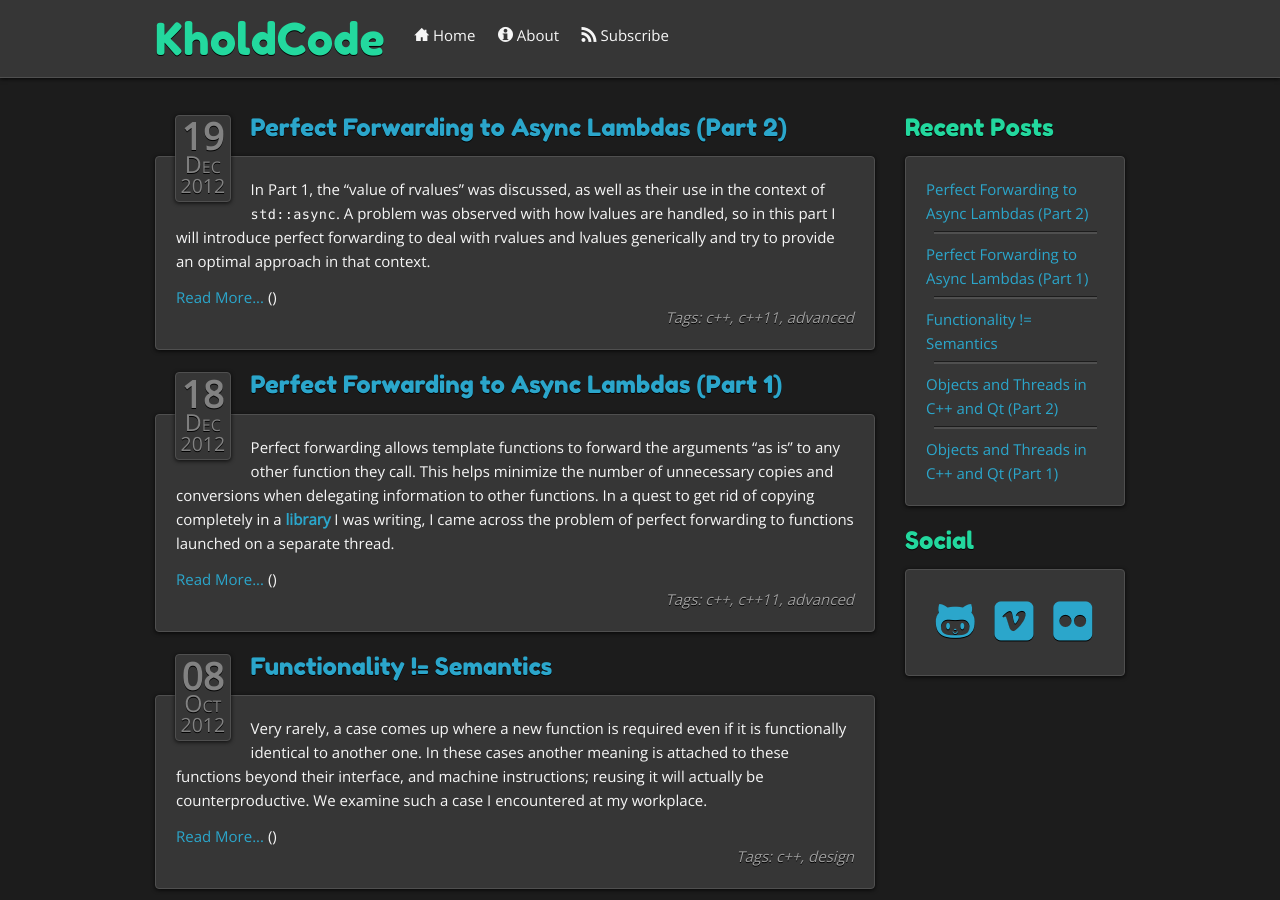
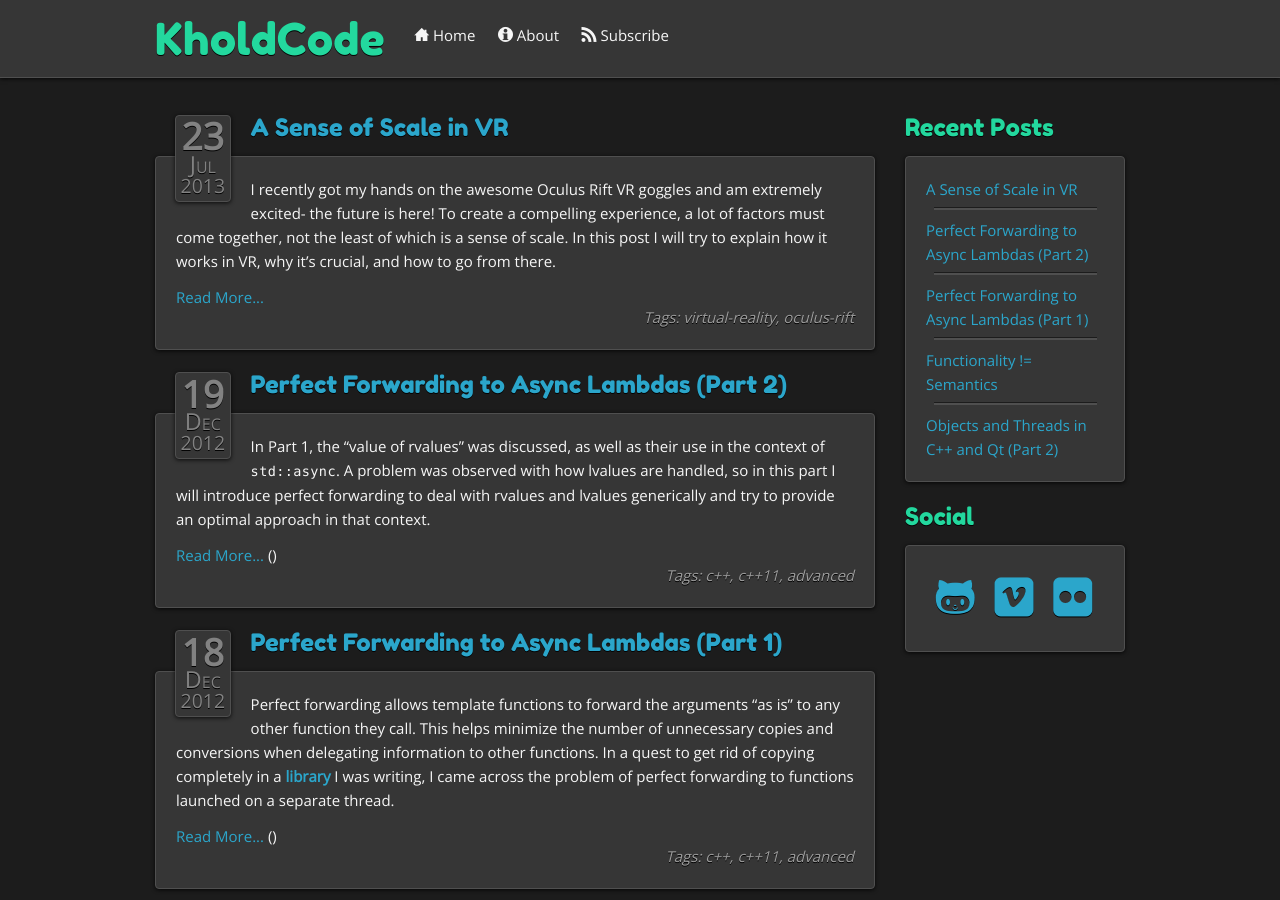
Before and after one commit to KholdStare/kholdstare.github.com, a Jekyll site: the page built from index.html, in a window 1280 px wide and 900 px high. Built offline with Jekyll 4.4.1, drawn with Linux system fonts in a browser that asks for light colours; comment, search, counter and statistics services are not loaded; some of the changed lines change nothing that is shown.

Commit message:
Adding introductory paragraphs on 2D sense of scale and the oculus

```diff
--- a/_posts/2013-07-23-sense-of-scale-vr.markdown
+++ b/_posts/2013-07-23-sense-of-scale-vr.markdown
@@ -10,34 +10,129 @@
 
 category: technical
 testing: true
-published: false
+published: true
 tags:
   - virtual-reality
-  - oculus
+  - oculus-rift
 ---
 
 ### The Oculus Rift
 
-* Description
-* Reference posts by Michael Abrash
-* Reference talks by Palmer Luckey
+For those unfamiliar with the [Oculus Rift](http://www.oculusvr.com/)- it is a Virtual Reality Head-Mounted
+Display, currently available in the form of a developer kit. I received mine
+last week, and have been having lots of fun experimenting with it!
+
+Image(s)
+
+At this year's GDC, Oculus co-founder Palmer Luckey gave [an overview of what
+we can expect from
+VR](http://www.youtube.com/watch?feature=player_detailpage&v=29QdErw-7c4#t=1000s),
+and he specifically mentioned the unique sense of scale afforded by VR. I was
+intrigued and decided to focus on this aspect for my experimentation.
+
+> A sense of scale is the ability to tell the size and distance of an object
+> in relation to oneself.
+
+Before we dive into (Virtual) Reality, how do we tell scale in traditional 2D
+forms of entertainement? If we lose the stereo vision, what clues can a game
+designer or cinematographer use to give scale to objects?
+
+### Sense of Scale in 2D
+
+The simplest way to know the scale of an object, is to already be familiar with
+its size in everyday life. If you see a chair or a car in a game or a
+movie, you can safely assume what their size is- you don't even think about it.
+
+What about foreign objects? How big is a space ship, an alien, or an aircraft
+carrier if you've never seen one before. This one is also fairly obvious- put
+familiar objects next to it! Seeing people walking around an air-craft carrier
+instantly suggests its huge size.
+
+The biggest hint however, is parallax.
+
+> Parallax is the relative movement of objects as a result of a change in
+> point of view
+
+Seeing how objects move relative to each other at different depth, hints at
+their size and distance. Without stereo vision, _parallax_ can be achieved
+through _movement_- be it panning the camera in a movie, or running around in a
+First Person Shooter game. No matter how much you run, that mountain doesn't
+seem to budge from its spot, suggesting great distance and size.
+
+![Depth achieved through rapidly alternating between two views](http://i.imgur.com/jrrbDED.gif)
+
+To recap we have (at least) these tools to help convey scale in a
+two-dimensional medium:
+
+* __Familiar objects__
+* __Relative size__
+* __Parallax__
+
+However, as [this paper about visual scale] by _Andrew C. Beall et al_ points
+out, a lot of these cues rely on assumptions from the observer
+
+> Aside from accommodation and convergence, all of the other cues to absolute
+> scale are subject to assumptions on the part of the observer (absolute motion
+> parallax: stationarity of objects; height in the field: the eye is at normal
+> eye height; familiar size: the object is its normal size; relative size: each
+> element is of the same distal size)
+
+In other words, if creatively you want a chair that is the size of a house, you
+will be fighting against the viewer's asumption of its size. If you are trying
+to convey the size of a large spaceship, while zooming by at hundreds of miles
+an hour, the brain's interpretation of parallax will be relative to every-day
+speeds -- that of walking or running -- resulting in underrepresentation of
+scale.
+
+Clearly we need to involve as many cues as possible to give a complete idea of
+scale. We need stereoscopic vision to go the full distance, and we shall why.
 
 ### Interpupilary Distance
 
-Interpupilarry distance, or _IPD_ for short, is the distance between the pupils
+Interpupilary distance, or `IPD` for short, is the distance between the pupils
 of your eyes. It turns out this distance is extremely important for several reasons which we will examine:
 
 
-If we dig deeper there's actually two sets of distance you have to worry about:
+If we dig deeper there's actually two distances you have to worry about:
 
 * Real IPD - This is the actual distance between the centers of your pupils in
-  the real world. BLAH BLAH
-* Virtual IPD - This is the actual distance between the centers of your pupils in
-  the real world. BLAH BLAH
+  the real world. The main purpose of this is to determine where to position
+  the virtual camera outputs on the screen in front of you, so that it lines up
+  with your eyes. This number is _crucial_ to get right in order to avoid eye
+  strain.
+* Virtual IPD - This is the distance between the cameras (or virtual eyes) in
+  the _virtual_ world. We shall see that this distance completely determines
+  the sense of scale of objects in relation to you.
+
+Quick recap of Real IPD
+
+> Real IPD is used to line up the projection of virtual cameras with your eyes.
+> This ensures correct perspective and vergeance.
+
+### Virtual IPD
+
+
+Diagram relative to object
+
+
+Diagram relative to eyes
+
+### Experimenting in Tuscany
+
+Link to code that allows scaling of player with screenshots
 
 {% highlight cpp %}
-// How NOT to do it
-std::string&& func()
-    return std::move( std::string( "Hello World!" ) );
-}
+// sample
 {% endhighlight %}
+
+### Other Articles
+
+There are also lots of great talks and blogs that explore and explain
+the challenges of VR in great depth- created by these forerunners in the
+industry. I'll list a few of them here:
+
+* Valve's Michael Abrash talks about latency, judder and other [problems VR faces with current graphics/display technology](http://blogs.valvesoftware.com/abrash/)
+* Tom Forsyth from the Oculus team talks about [challenges with VR sickness](http://www.oculusvr.com/blog/vr-sickness-the-rift-and-how-game-developers-can-help/)
+* Robotic Scientist Steve LaValle explores [motion prediction for head tracking](http://www.oculusvr.com/blog/the-latent-power-of-prediction/)
+
+[1]: (www.recveb.ucsb.edu/pdfs/BeallLoomisPhilbeckFikes-95.pdf)
```
